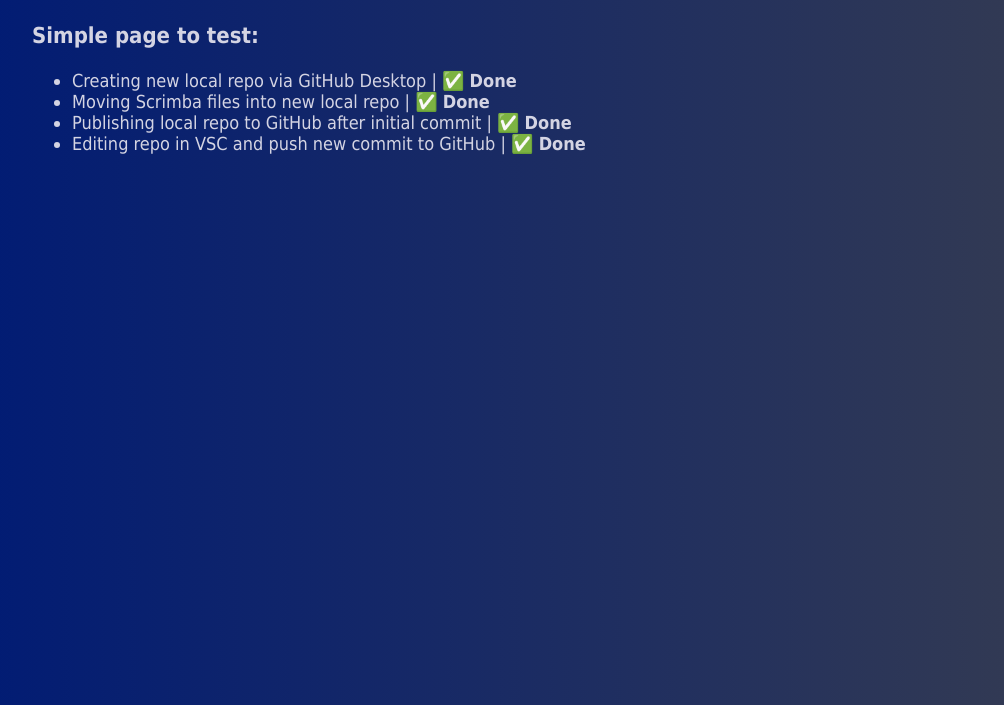
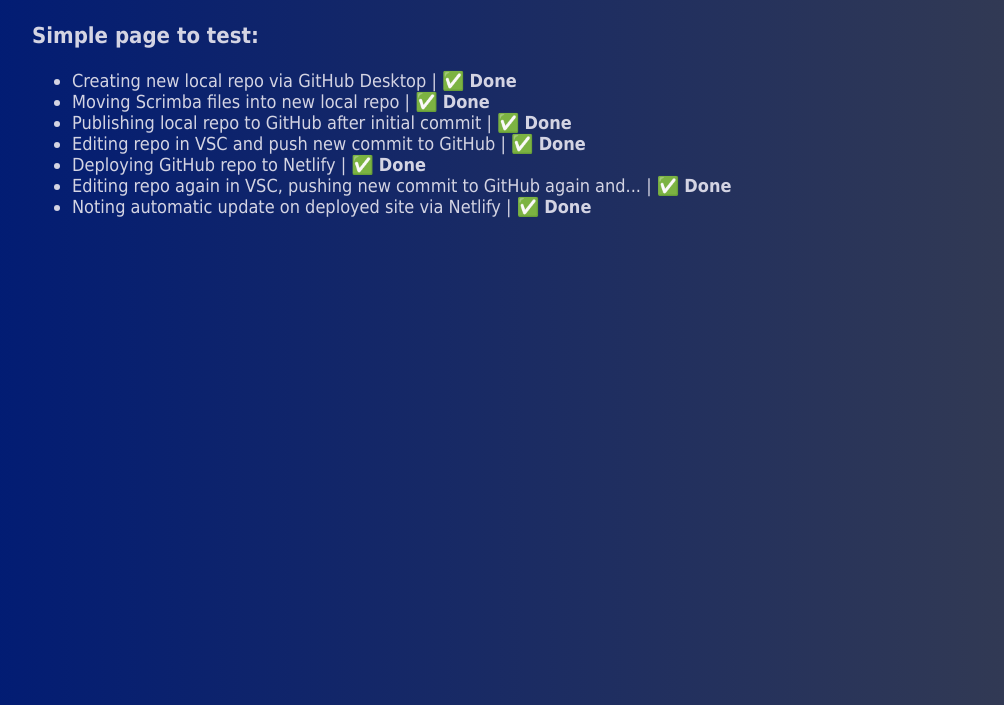
Before and after one commit to Exist888/Testing-Page, a plain HTML site: page index.html in a window 1280 px wide. Shown: the part 95-800 px from the top of the page, without its empty margins (48-1052 px from the left). Drawn offline with Linux system fonts and the light colour scheme.

Commit message:
further changes to test automatic Netlify updates

```diff
--- a/index.html
+++ b/index.html
@@ -10,6 +10,9 @@
             <li>Moving Scrimba files into new local repo | ✅ <span>Done</span></li>
             <li>Publishing local repo to GitHub after initial commit | ✅ <span>Done</span></li>
             <li>Editing repo in VSC and push new commit to GitHub | ✅ <span>Done</span></li>
+            <li>Deploying GitHub repo to Netlify | ✅ <span>Done</span></li>
+            <li>Editing repo again in VSC, pushing new commit to GitHub again and... | ✅ <span>Done</span></li>
+            <li>Noting automatic update on deployed site via Netlify | ✅ <span>Done</span></li>
         </ul>
     </body>
 </html>
```
